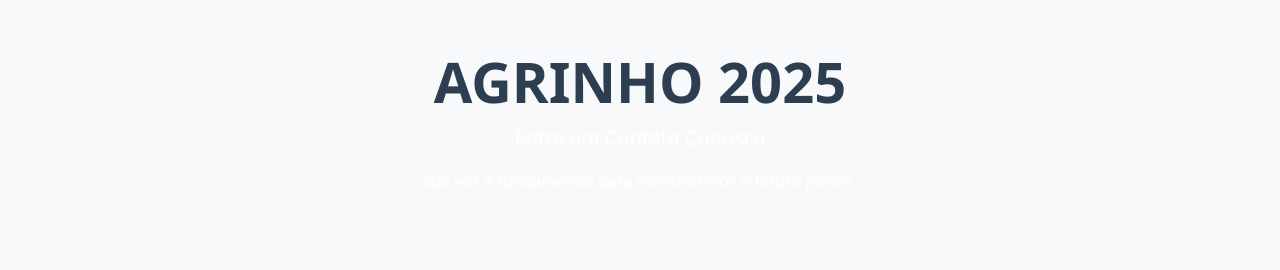
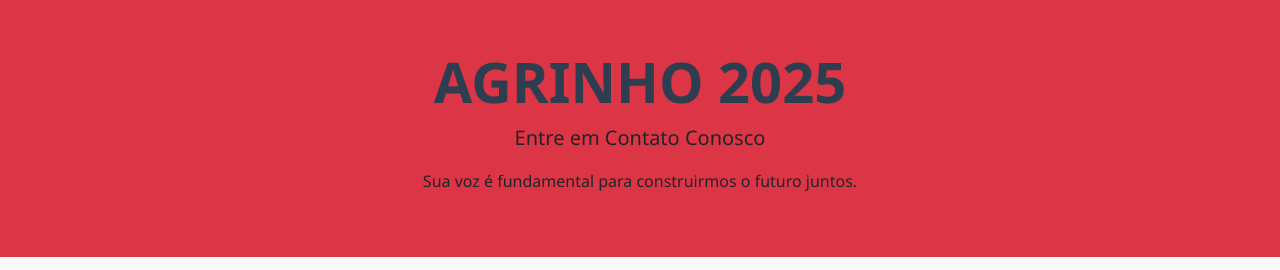
Before and after one commit to IsabellaCella/AGRINHO, a plain HTML site: page contato.html in a window 1280 px wide. Shown: the top 270 px of the page. Drawn offline with nearby package versions, Linux system fonts and the light colour scheme.

Commit message:
Add files via upload

```diff
--- a/contato.css
+++ b/contato.css
@@ -10,7 +10,7 @@
 
 /* Estilos gerais para headers com tema vermelho */
 header.bg-agrinho-red {
-    background-color: var(--agrinho-red) !important;
+    background-color: red;
     color: #fff !important;
 }
 
--- a/contato.html
+++ b/contato.html
@@ -13,7 +13,7 @@
     <link rel="stylesheet" href="style.css">
 </head>
 <body>
-    <header class="bg-agrinho-red text-white text-center py-5">
+    <header class="bg-danger text-dark text-center py-5">
         <div class="container">
             <h1 class="display-4">AGRINHO 2025</h1>
             <p class="lead">Entre em Contato Conosco</p>
```
Also changed, not shown: index.html (+1 -1 lines).
